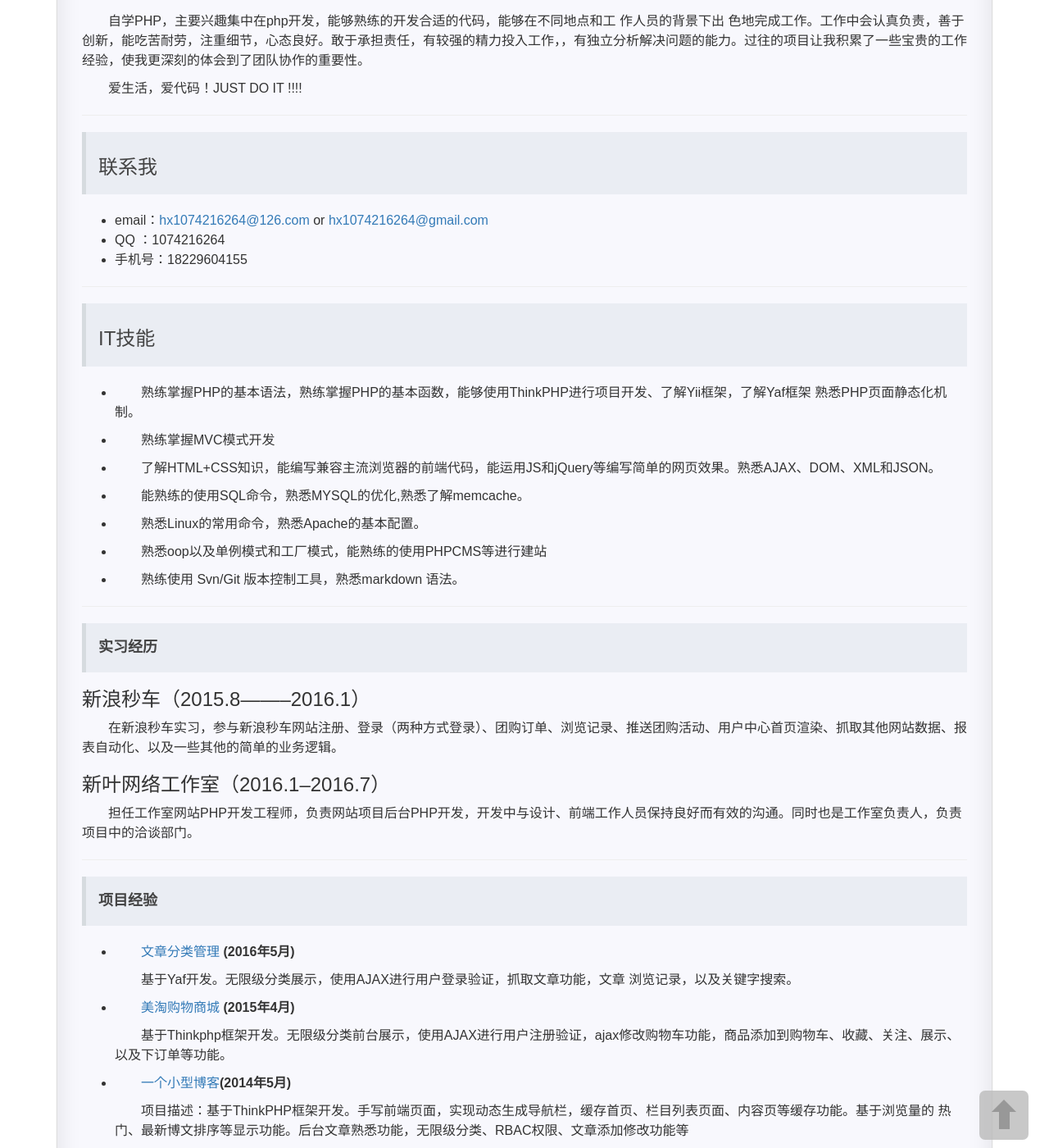
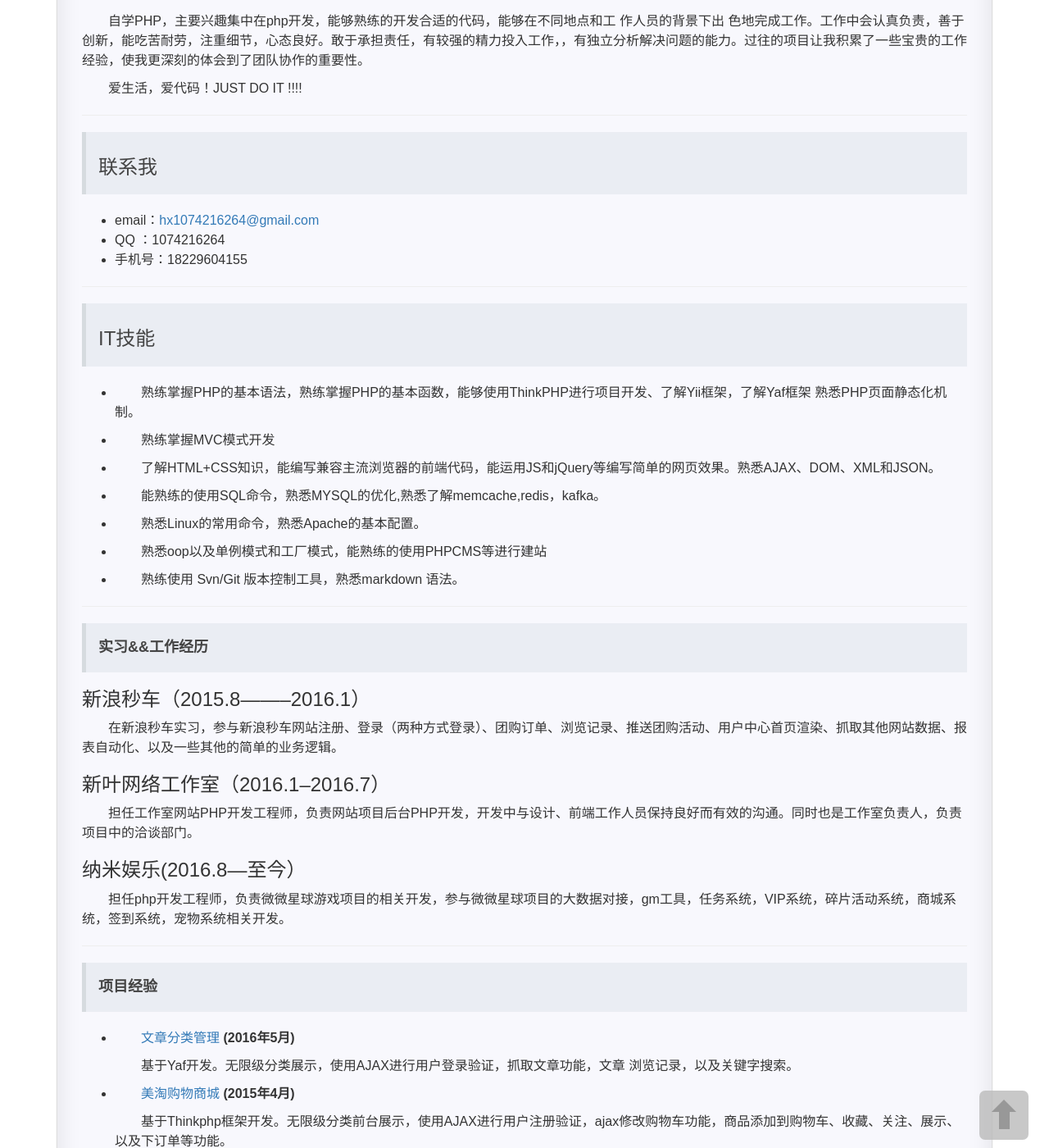
Before and after one commit to hexing-w/hexing-w.github.io, a Jekyll site: the page built from pages/2about.md, in a window 1280 px wide and 1400 px high, scrolled down 265 px. Shown: the whole window at 82% size. Built offline with Jekyll 4.4.1, drawn with Linux system fonts in a browser that asks for light colours; nearby versions of some CDN libraries; comment, search, counter and statistics services are not loaded; a style sheet for code colours, icons or effects is not loaded.

Commit message:
update resume

```diff
--- a/pages/2about.md
+++ b/pages/2about.md
@@ -15,7 +15,7 @@ icon: glyphicon-heart
 
 > ### 联系我
 
-* email：[hx1074216264@126.com](mailto:hx1074216264@126.com) or [hx1074216264@gmail.com](mailto:hx1074216264@gmail.com)
+* email：[hx1074216264@gmail.com](mailto:hx1074216264@gmail.com)
 * QQ   ：1074216264
 * 手机号：18229604155
 
@@ -30,7 +30,7 @@ icon: glyphicon-heart
 
 * 了解HTML+CSS知识，能编写兼容主流浏览器的前端代码，能运用JS和jQuery等编写简单的网页效果。熟悉AJAX、DOM、XML和JSON。
 
-* 能熟练的使用SQL命令，熟悉MYSQL的优化,熟悉了解memcache。
+* 能熟练的使用SQL命令，熟悉MYSQL的优化,熟悉了解memcache,redis，kafka。
 
 * 熟悉Linux的常用命令，熟悉Apache的基本配置。
 
@@ -42,7 +42,7 @@ icon: glyphicon-heart
 
 ---
 
-> #### 实习经历
+> #### 实习&&工作经历
 
 ### 新浪秒车（2015.8--------2016.1）
 
@@ -51,6 +51,10 @@ icon: glyphicon-heart
 ### 新叶网络工作室（2016.1--2016.7）
 
 担任工作室网站PHP开发工程师，负责网站项目后台PHP开发，开发中与设计、前端工作人员保持良好而有效的沟通。同时也是工作室负责人，负责项目中的洽谈部门。
+
+### 纳米娱乐(2016.8---至今）
+
+ 担任php开发工程师，负责微微星球游戏项目的相关开发，参与微微星球项目的大数据对接，gm工具，任务系统，VIP系统，碎片活动系统，商城系统，签到系统，宠物系统相关开发。
 
 
 ---
```
